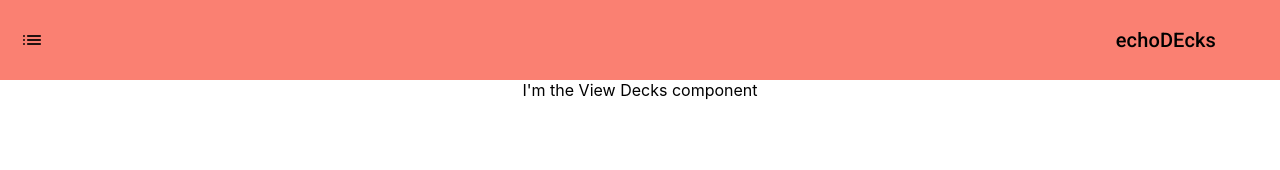
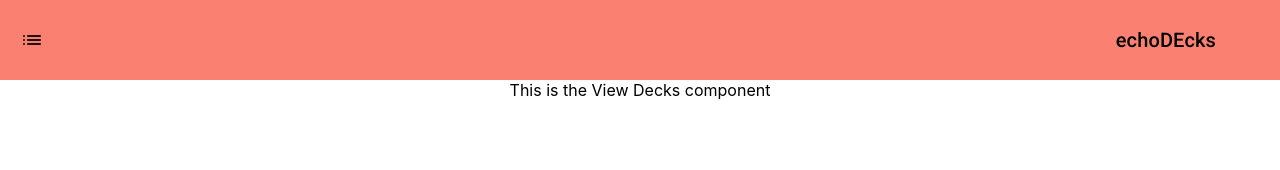
Before and after one commit to N1ck-Benson/echoDecks, a React (Create React App) app: page /view-decks in a window 1280 px wide. Shown: the top 170 px of the page. Built offline with nearby package versions, Linux system fonts and the light colour scheme.

Commit message:
start ViewDecks component

```diff
--- a/src/components/AddDeck.jsx
+++ b/src/components/AddDeck.jsx
@@ -9,7 +9,7 @@ import {
 } from "@material-ui/core";
 import EmojiObjectsOutlinedIcon from "@material-ui/icons/EmojiObjectsOutlined";
 import { CheckCircle, HighlightOff } from "@material-ui/icons";
-import { Link } from "@reach/router";
+import { Link, useNavigate } from "@reach/router";
 import { useEffect } from "react";
 import { useState } from "react";
 import Options from "./Options";
@@ -48,6 +48,7 @@ const AddDeck = () => {
     return lemma.lemma;
   });
   const examplesToPost = JSON.stringify(examples);
+  const navigate = useNavigate();
   const POST_DECK_MUTATION = gql`
     mutation PostDeck(
       $lemmas: [String!]!
@@ -134,6 +135,12 @@ const AddDeck = () => {
       dst: languages.dst,
     },
   });
+
+  const buildAndPost = () => {
+    postDeck().then(() => {
+      navigate("/view-decks");
+    });
+  };
 
   if (optionsOpen) {
     return (
@@ -232,9 +239,9 @@ const AddDeck = () => {
               size="small"
               variant="contained"
               color="primary"
-              onClick={postDeck}
+              onClick={buildAndPost}
             >
-              Go!
+              Go !
             </Button>
           </div>
         )}
--- a/src/components/ViewDecks.jsx
+++ b/src/components/ViewDecks.jsx
@@ -1,5 +1,34 @@
+import { gql, useQuery } from "@apollo/client";
+import { useState } from "react";
+import { useEffect } from "react";
+
 function ViewDecks() {
-  return <div>I'm the View Decks component</div>;
+  /*
+  const [decks, setDecks] = useState();
+  const GET_DECKS_QUERY = gql`
+    query getDecks {
+      decks {
+        id
+        title
+        lemmas
+        flashcards
+        src
+        dst
+        createdAt
+        hasFlashcards
+        isLearned
+      }
+    }
+  `;
+  const [getDecks] = useQuery(GET_DECKS_QUERY);
+  useEffect(() => {
+    getDecks().then((data) => {
+      console.log(data, "decks");
+    });
+  });
+  */
+
+  return <div>This is the View Decks component</div>;
 }
 
 export default ViewDecks;
```
